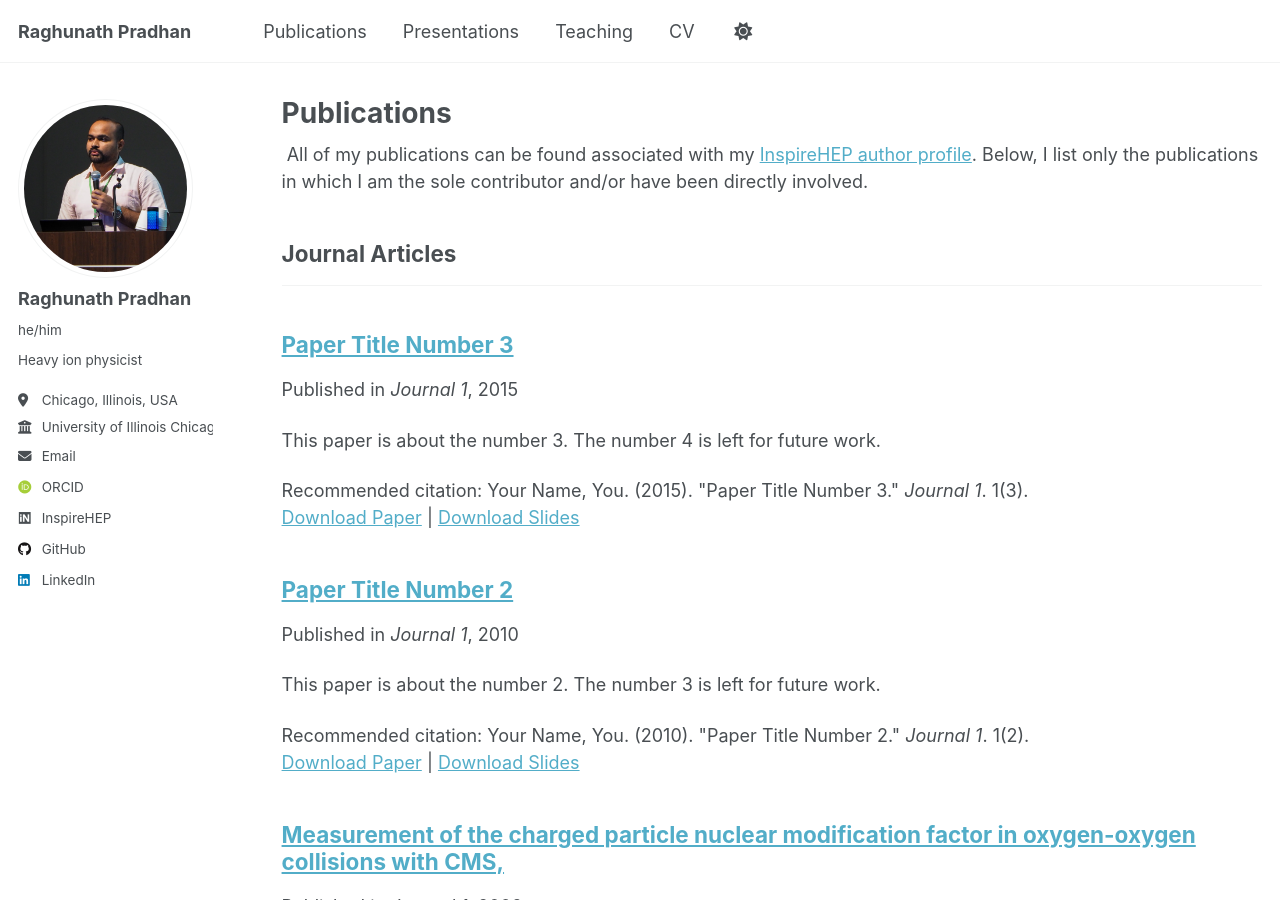
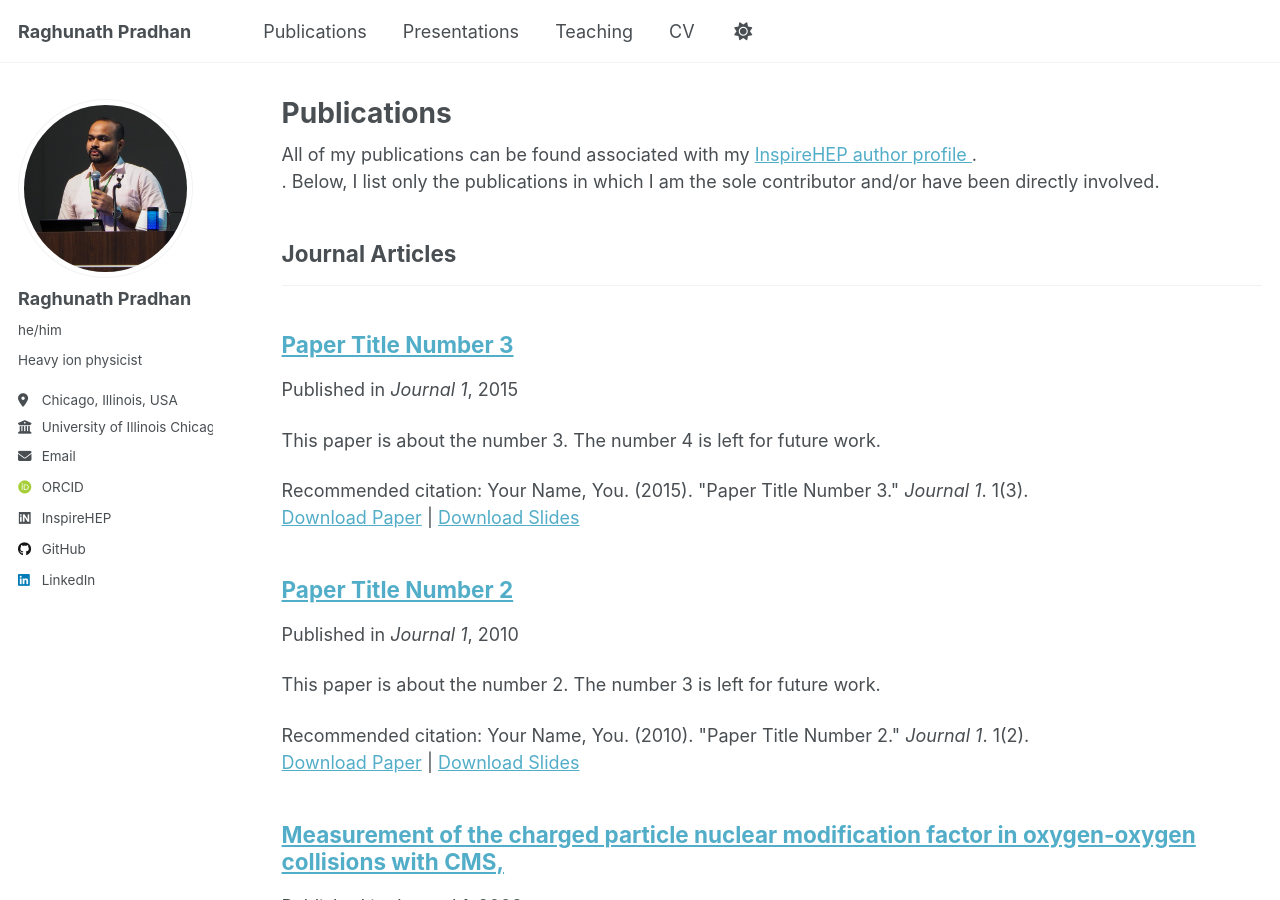
Before and after one commit to RAGHUMATAPITA/RAGHUMATAPITA.github.io, a Jekyll site: the page built from _pages/publications.html, in a window 1280 px wide and 900 px high. Built offline with Jekyll 4.4.1, drawn with Linux system fonts in a browser that asks for light colours; some web fonts are replaced; a script that is not in the unit is left out.

Commit message:
updating publications

```diff
--- a/_pages/publications.html
+++ b/_pages/publications.html
@@ -6,10 +6,8 @@ author_profile: true
 ---
 
 {% if site.author.inspirehep %}
-  <div class="wordwrap">
-    All of my publications can be found associated with my <a href="{{ site.author.inspirehep }}">InspireHEP author profile</a>.
-    Below, I list only the publications in which I am the sole contributor and/or have been directly involved.
-  </div>
+<div class="wordwrap">All of my publications can be found associated with my <a href="{{site.author.inspirehep}}">InspireHEP author profile </a>.</div>.
+Below, I list only the publications in which I am the sole contributor and/or have been directly involved.
 {% endif %}
 
 {% include base_path %}
```
